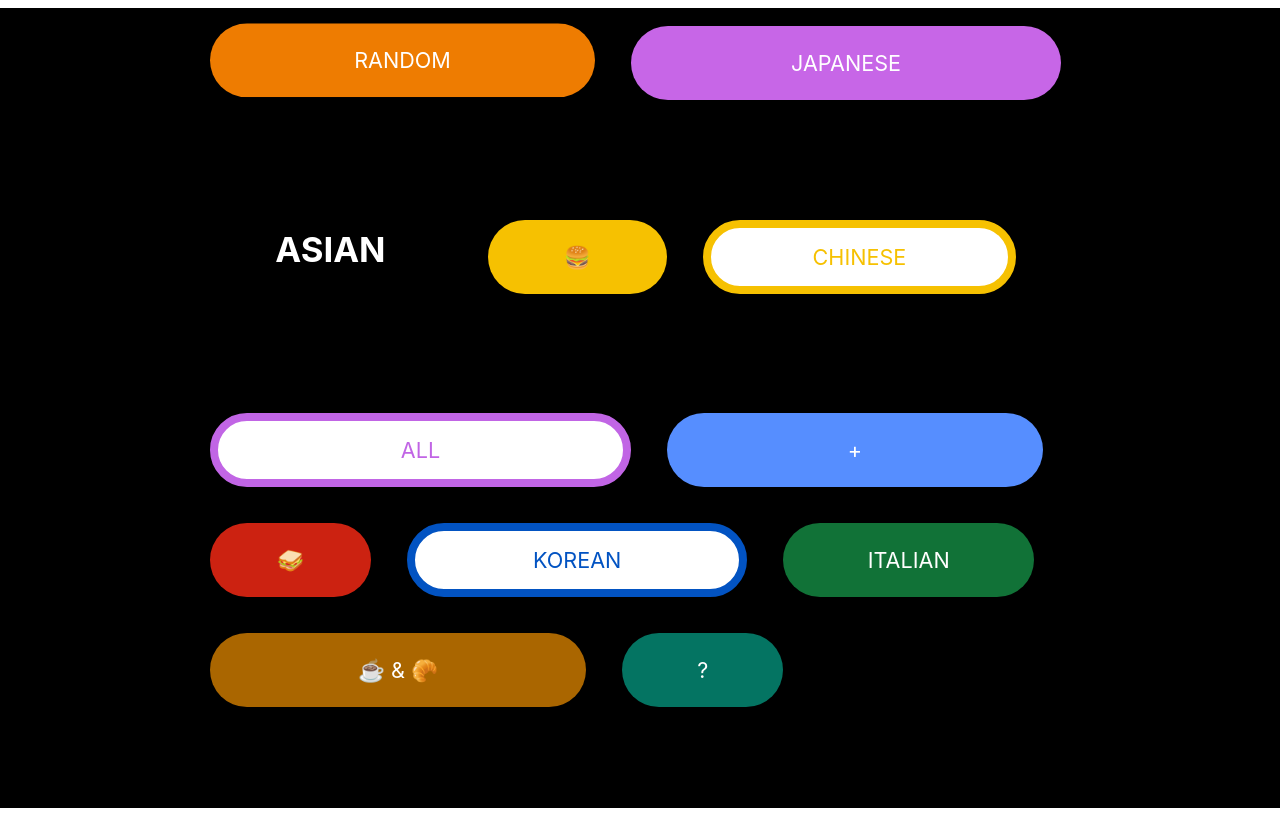
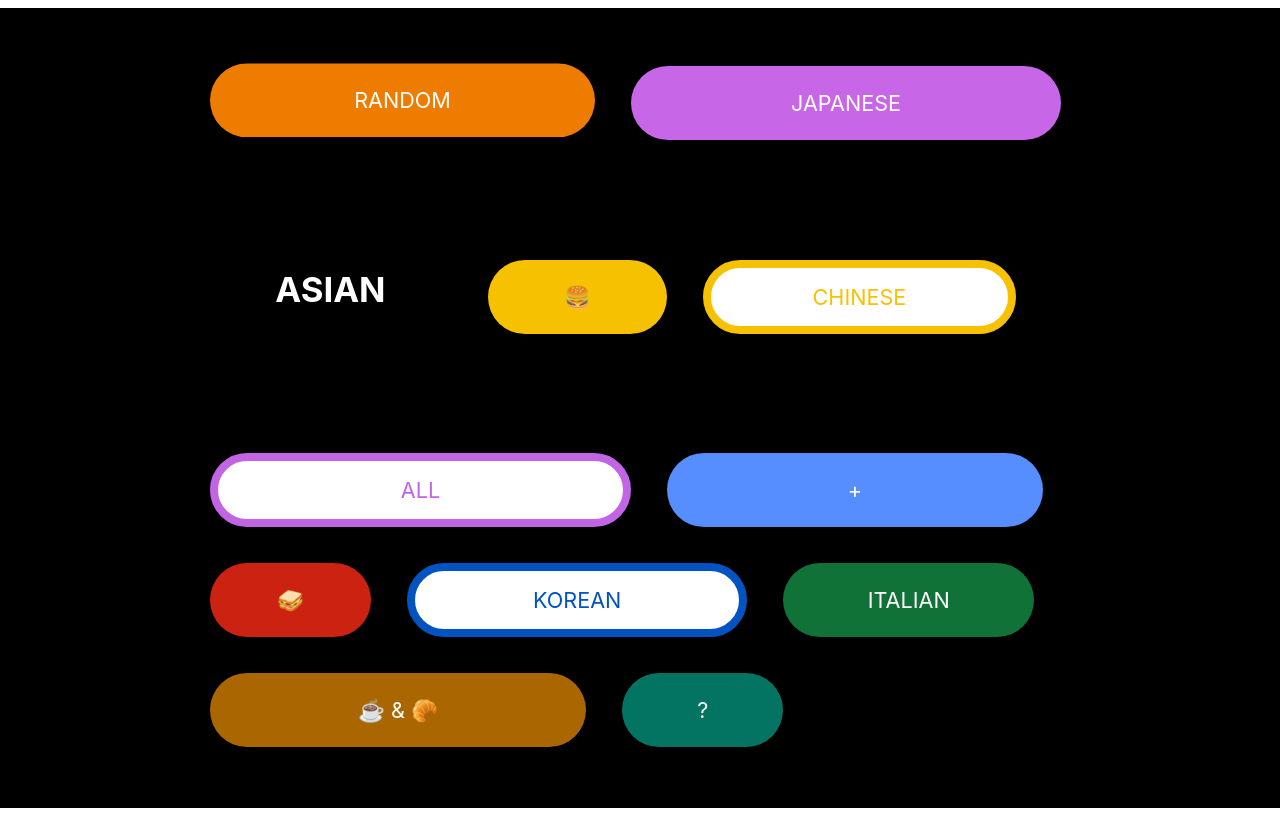
Before and after one commit to patiencendiligence/holy-water-lunch, a Next.js app: page / in a window 1280 px wide. Built offline with nearby package versions, Linux system fonts and the light colour scheme.

Commit message:
style: minor fix

```diff
--- a/pages/index.tsx
+++ b/pages/index.tsx
@@ -94,7 +94,7 @@ export default function Home() {
   return (
     <div className="sm:px-0 lg:px-15 text-lg w-full text-gray-600 my-2 mx-auto overflow-hidden bg-black min-h-screen">
       <Seo title="HOLY WATER LUNCH" />
-      <div className="max-w-4xl mx-auto">
+      <div className="max-w-4xl w-90 mx-auto mt-10">
         {lunchType.map((item: any, index: number) => (
           <Link href={item.href} key={index}>
             {item.type !== "svg" ? (
```
